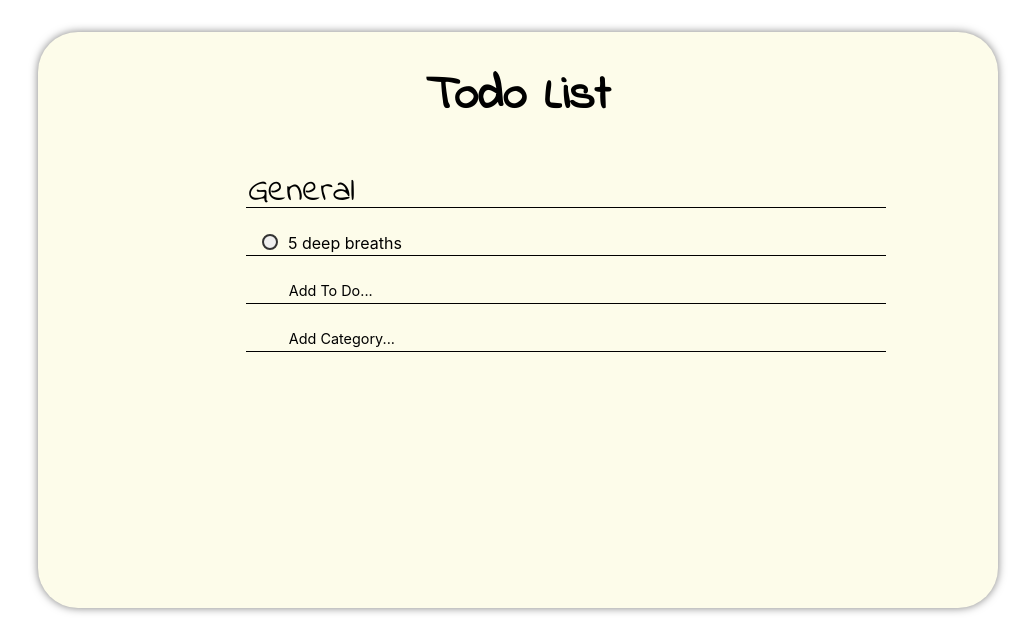
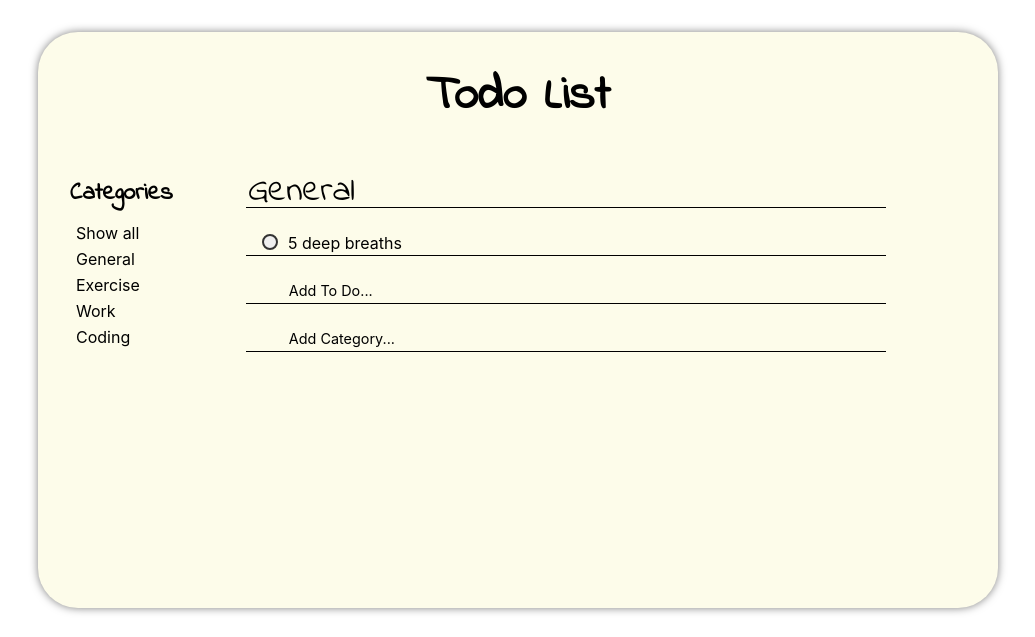
Before and after one commit to harithkhan/odin-todo-list, a website built with webpack: page src/template.html in a window 1280 px wide. Shown: the top 637 px of the page, without its empty margins (122-1157 px from the left). Built offline with nearby package versions, Linux system fonts and the light colour scheme.

Commit message:
feat: add test content to div category-container

```diff
--- a/src/style.css
+++ b/src/style.css
@@ -97,6 +97,26 @@ main {
     grid-template-columns: 1fr 4fr;
 }
 
+/* Category container */
+.category-container {
+    display: flex;
+    flex-direction: column;
+    padding: 1rem 1rem 1rem 2rem;
+}
+
+.category-header {
+    font-family: var(--font-headers);
+    margin-bottom: 0.5rem;
+}
+
+.cat-button {
+    background-color: inherit;
+    border: none;
+    cursor: pointer;
+    display: flex;
+}
+
+/* To do container */
 .todo-display {
     width: 40rem;
     height: 25rem;
--- a/src/template.html
+++ b/src/template.html
@@ -13,7 +13,14 @@
             </a>
         </header>
         <main>
-            <div class="category-container"></div>
+            <div class="category-container">
+                <h2 class="category-header">Categories</h2>
+                <button class="cat-button" type="button">Show all</button>
+                <button class="cat-button" type="button">General</button>
+                <button class="cat-button" type="button">Exercise</button>
+                <button class="cat-button" type="button">Work</button>
+                <button class="cat-button" type="button">Coding</button>
+            </div>
             <div class="todo-container">
                 <div class="todo-display">
                     <div class="todo-display-item">
```
